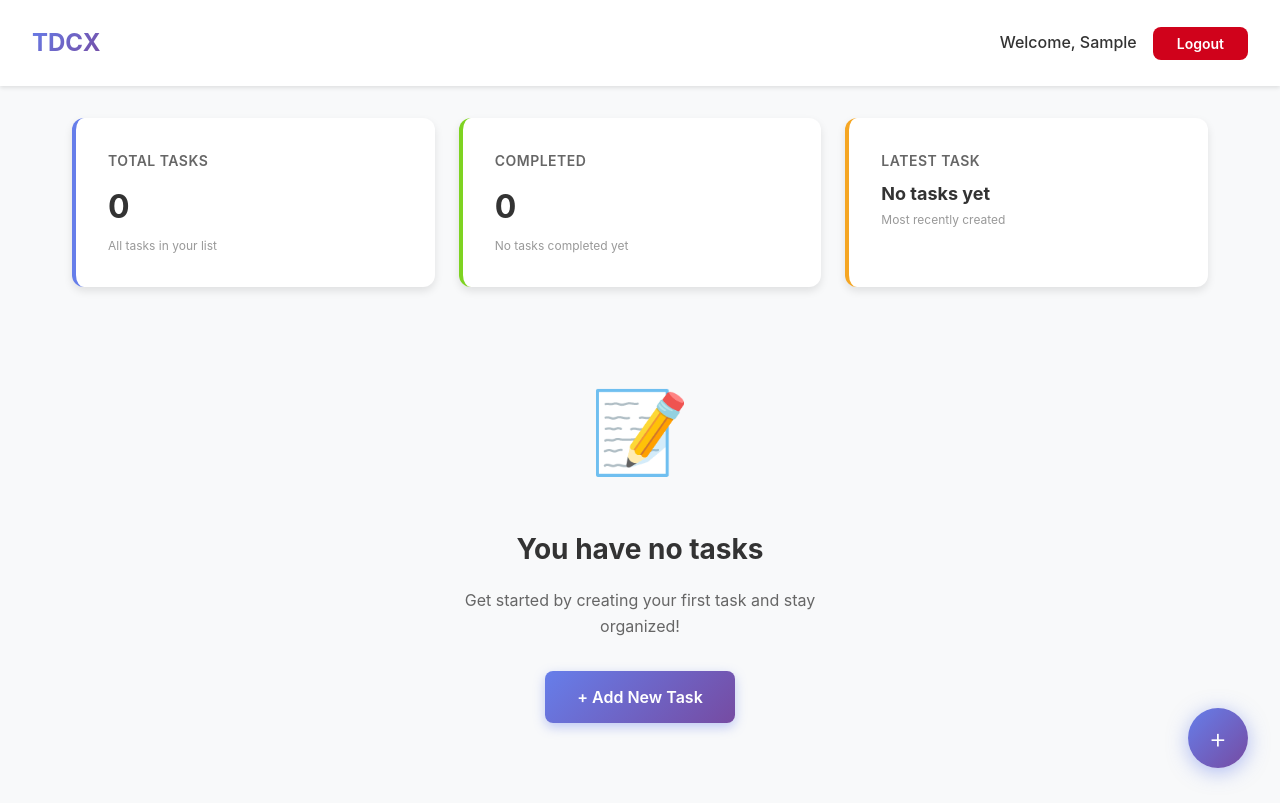
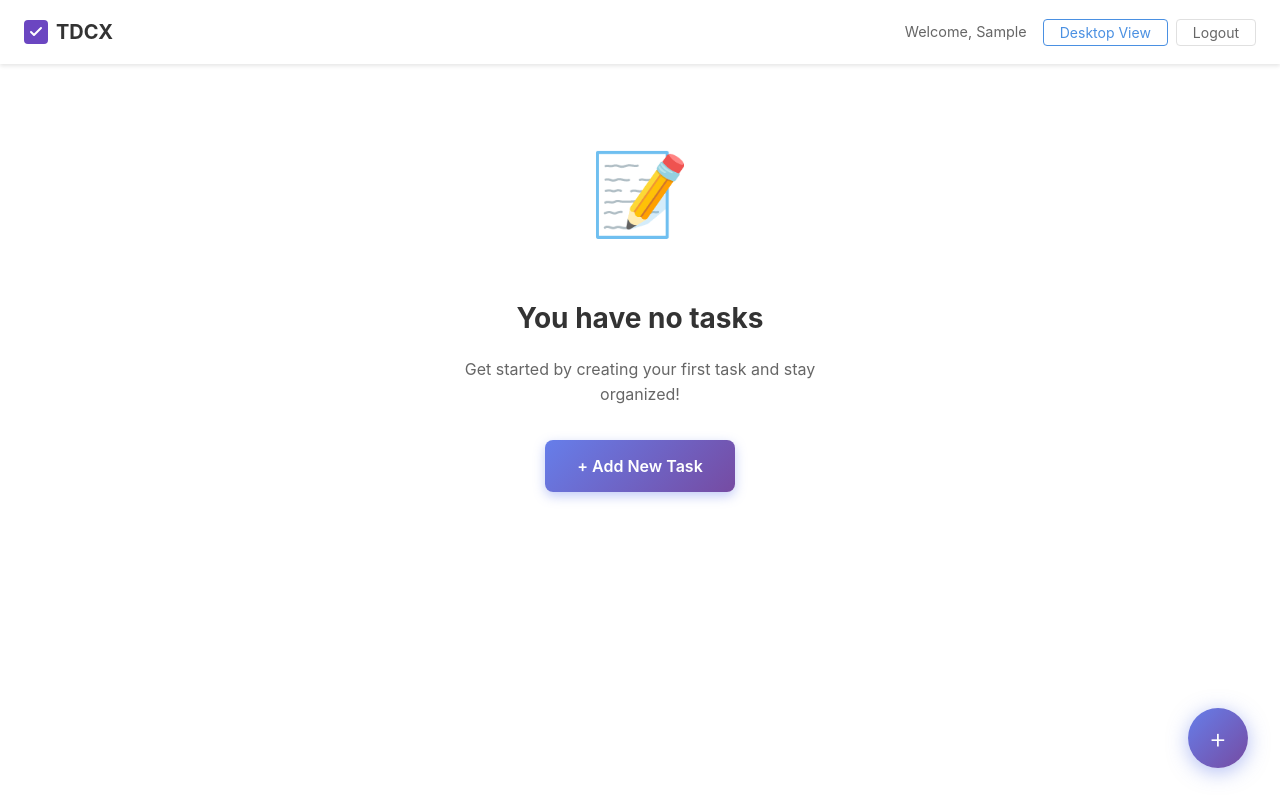
Before and after one commit to navein97/TDCX-Front-End-Assessment, a React (Vite) app: page /dashboard in a window 1280 px wide. Both pictures are taken after typing "Sample", "Sample123" into the empty fields and a click on the button "Sign In". Built offline with nearby package versions, Linux system fonts and the light colour scheme.

Commit message:
Skeleton loader - cookie fallback - View mode toggle

```diff
--- a/src/components/DashboardHeader.tsx
+++ b/src/components/DashboardHeader.tsx
@@ -1,11 +1,12 @@
-import React from 'react';
+import React, { useContext } from 'react';
 import styled from 'styled-components';
 import { useAuth } from '../contexts/AuthContext';
+import { ViewModeContext } from '../contexts/ViewModeContext';
 
-const Header = styled.header`
-  background: white;
-  padding: ${({ theme }) => theme.spacing.lg} ${({ theme }) => theme.spacing.xl};
+const HeaderContainer = styled.header`
+  background-color: white;
   box-shadow: ${({ theme }) => theme.shadows.sm};
+  padding: ${({ theme }) => theme.spacing.md} ${({ theme }) => theme.spacing.lg};
   display: flex;
   justify-content: space-between;
   align-items: center;
@@ -14,21 +15,17 @@ const Header = styled.header`
   z-index: 100;
 
   @media (max-width: ${({ theme }) => theme.breakpoints.mobile}) {
-    padding: ${({ theme }) => theme.spacing.md} ${({ theme }) => theme.spacing.lg};
+    padding: ${({ theme }) => theme.spacing.md};
   }
 `;
 
 const Logo = styled.div`
-  font-size: 24px;
-  font-weight: 700;
-  background: linear-gradient(135deg, #667eea 0%, #764ba2 100%);
-  -webkit-background-clip: text;
-  -webkit-text-fill-color: transparent;
-  background-clip: text;
-
-  @media (max-width: ${({ theme }) => theme.breakpoints.mobile}) {
-    font-size: 20px;
-  }
+  display: flex;
+  align-items: center;
+  gap: ${({ theme }) => theme.spacing.sm};
+  font-weight: bold;
+  font-size: 1.25rem;
+  color: ${({ theme }) => theme.colors.text};
 `;
 
 const UserSection = styled.div`
@@ -37,46 +34,69 @@ const UserSection = styled.div`
   gap: ${({ theme }) => theme.spacing.md};
 `;
 
-const Username = styled.span`
-  color: ${({ theme }) => theme.colors.text};
-  font-weight: 500;
-  display: none;
+const WelcomeText = styled.span`
+  color: ${({ theme }) => theme.colors.textLight};
+  font-size: 0.9rem;
 
-  @media (min-width: ${({ theme }) => theme.breakpoints.tablet}) {
-    display: inline;
+  @media (max-width: ${({ theme }) => theme.breakpoints.mobile}) {
+    display: none;
   }
 `;
 
-const LogoutButton = styled.button`
-  padding: ${({ theme }) => theme.spacing.sm} ${({ theme }) => theme.spacing.lg};
-  background: ${({ theme }) => theme.colors.danger};
-  color: white;
-  border-radius: ${({ theme }) => theme.borderRadius.md};
-  font-weight: 600;
-  font-size: 14px;
+const ButtonGroup = styled.div`
+  display: flex;
+  gap: ${({ theme }) => theme.spacing.sm};
+`;
+
+const ActionButton = styled.button`
+  background-color: transparent;
+  color: ${({ theme }) => theme.colors.textLight};
+  border: 1px solid ${({ theme }) => theme.colors.border};
+  padding: ${({ theme }) => theme.spacing.xs} ${({ theme }) => theme.spacing.md};
+  border-radius: ${({ theme }) => theme.borderRadius.sm};
+  font-size: 0.875rem;
   transition: all ${({ theme }) => theme.transitions.fast};
 
   &:hover {
-    background: ${({ theme }) => theme.colors.dangerHover};
-    transform: translateY(-1px);
-    box-shadow: ${({ theme }) => theme.shadows.sm};
+    color: ${({ theme }) => theme.colors.primary};
+    border-color: ${({ theme }) => theme.colors.primary};
+    background-color: ${({ theme }) => theme.colors.background};
   }
+`;
 
-  &:active {
-    transform: translateY(0);
+const ToggleButton = styled(ActionButton)`
+  color: ${({ theme }) => theme.colors.primary};
+  border-color: ${({ theme }) => theme.colors.primary};
+
+  &:hover {
+    background-color: ${({ theme }) => theme.colors.primary};
+    color: white;
   }
 `;
 
 export const DashboardHeader: React.FC = () => {
   const { user, logout } = useAuth();
+  const { mode, toggleMode } = useContext(ViewModeContext);
 
   return (
-    <Header>
-      <Logo>TDCX</Logo>
+    <HeaderContainer>
+      <Logo>
+        <svg width="24" height="24" viewBox="0 0 24 24" fill="none" xmlns="http://www.w3.org/2000/svg">
+          <rect width="24" height="24" rx="4" fill="#6B46C1" />
+          <path d="M7 12L10 15L17 8" stroke="white" strokeWidth="2" strokeLinecap="round" strokeLinejoin="round" />
+        </svg>
+        TDCX
+      </Logo>
+
       <UserSection>
-        {user && <Username>Welcome, {user.username}</Username>}
-        <LogoutButton onClick={logout}>Logout</LogoutButton>
+        <WelcomeText>Welcome, {user?.username}</WelcomeText>
+        <ButtonGroup>
+          <ToggleButton onClick={toggleMode}>
+            {mode === 'mobile' ? 'Desktop View' : 'Mobile View'}
+          </ToggleButton>
+          <ActionButton onClick={logout}>Logout</ActionButton>
+        </ButtonGroup>
       </UserSection>
-    </Header>
+    </HeaderContainer>
   );
 };
--- /dev/null
+++ b/src/components/Skeleton.tsx
@@ -0,0 +1,28 @@
+import styled, { keyframes } from 'styled-components';
+
+const shimmer = keyframes`
+  0% {
+    background-position: -200px 0;
+  }
+  100% {
+    background-position: calc(200px + 100%) 0;
+  }
+`;
+
+export const Skeleton = styled.div<{ height?: string; width?: string; margin?: string }>`
+  display: inline-block;
+  height: ${({ height }) => height || '1rem'};
+  width: ${({ width }) => width || '100%'};
+  margin: ${({ margin }) => margin || '0'};
+  background-color: #f0f0f0;
+  background-image: linear-gradient(
+    90deg,
+    #f0f0f0 0px,
+    #e0e0e0 40px,
+    #f0f0f0 80px
+  );
+  background-size: 200px 100%;
+  background-repeat: no-repeat;
+  border-radius: 4px;
+  animation: ${shimmer} 1.5s infinite linear;
+`;
--- a/src/contexts/AuthContext.tsx
+++ b/src/contexts/AuthContext.tsx
@@ -1,61 +1,57 @@
-import React, { createContext, useContext, useState, useEffect, ReactNode } from 'react';
+import React, { createContext, useState, useContext, useEffect } from 'react';
 import { User } from '../types/task';
+import { setCookie, getCookie, deleteCookie } from '../utils/cookie';
 
 interface AuthContextType {
   user: User | null;
-  login: (username: string, password: string) => boolean;
+  login: (username: string) => void;
   logout: () => void;
   isAuthenticated: boolean;
 }
 
 const AuthContext = createContext<AuthContextType | undefined>(undefined);
 
-const SESSION_KEY = 'tdcx_session';
-
-export const AuthProvider: React.FC<{ children: ReactNode }> = ({ children }) => {
+export const AuthProvider: React.FC<{ children: React.ReactNode }> = ({ children }) => {
   const [user, setUser] = useState<User | null>(null);
 
-  // Check for existing session on mount
   useEffect(() => {
-    const savedSession = sessionStorage.getItem(SESSION_KEY);
-    if (savedSession) {
-      try {
-        const userData = JSON.parse(savedSession);
-        setUser(userData);
-      } catch (error) {
-        console.error('Failed to parse session data:', error);
-        sessionStorage.removeItem(SESSION_KEY);
+    // Check sessionStorage first
+    const storedUser = sessionStorage.getItem('user');
+    if (storedUser) {
+      setUser(JSON.parse(storedUser));
+    } else {
+      // Fallback to cookie
+      const cookieUser = getCookie('tdcx_user');
+      if (cookieUser) {
+        const parsedUser = JSON.parse(cookieUser);
+        setUser(parsedUser);
+        // Sync back to sessionStorage
+        sessionStorage.setItem('user', cookieUser);
       }
     }
   }, []);
 
-  const login = (username: string, password: string): boolean => {
-    // Simple validation - in a real app, this would call an API
-    if (username.trim() && password.trim()) {
-      const userData: User = { username: username.trim() };
-      setUser(userData);
-      sessionStorage.setItem(SESSION_KEY, JSON.stringify(userData));
-      return true;
-    }
-    return false;
+  const login = (username: string) => {
+    const newUser = { username };
+    setUser(newUser);
+    sessionStorage.setItem('user', JSON.stringify(newUser));
+    setCookie('tdcx_user', JSON.stringify(newUser), 1); // 1 day expiration
   };
 
   const logout = () => {
     setUser(null);
-    sessionStorage.removeItem(SESSION_KEY);
+    sessionStorage.removeItem('user');
+    deleteCookie('tdcx_user');
   };
 
-  const value: AuthContextType = {
-    user,
-    login,
-    logout,
-    isAuthenticated: !!user,
-  };
-
-  return <AuthContext.Provider value={value}>{children}</AuthContext.Provider>;
+  return (
+    <AuthContext.Provider value={{ user, login, logout, isAuthenticated: !!user }}>
+      {children}
+    </AuthContext.Provider>
+  );
 };
 
-export const useAuth = (): AuthContextType => {
+export const useAuth = () => {
   const context = useContext(AuthContext);
   if (context === undefined) {
     throw new Error('useAuth must be used within an AuthProvider');
--- /dev/null
+++ b/src/contexts/ViewModeContext.tsx
@@ -0,0 +1,58 @@
+import { createContext, useState, ReactNode } from 'react';
+import { Theme } from '../styles/theme';
+
+type Mode = 'mobile' | 'desktop';
+
+interface ViewModeContextProps {
+  mode: Mode;
+  toggleMode: () => void;
+  themed: Theme;
+}
+
+// Import the default theme to use as base
+import { theme as defaultTheme } from '../styles/theme';
+
+export const ViewModeContext = createContext<ViewModeContextProps>({
+  mode: 'mobile',
+  toggleMode: () => {},
+  themed: defaultTheme,
+});
+
+export const ViewModeProvider = ({ children }: { children: ReactNode }) => {
+  const [mode, setMode] = useState<Mode>('mobile');
+
+  const toggleMode = () => setMode(prev => (prev === 'mobile' ? 'desktop' : 'mobile'));
+
+  // Clone the base theme and override breakpoints based on mode
+  // We're essentially swapping the breakpoints to force the layout
+  const themed: Theme = {
+    ...defaultTheme,
+    breakpoints: {
+      ...defaultTheme.breakpoints,
+      // If mode is mobile, we keep defaults (mobile-first).
+      // If mode is desktop, we trick the media queries.
+      // Actually, to FORCE a view, we need to manipulate how the components perceive the screen width.
+      // But since we can't easily change the window width, we'll adjust the media query strings in the theme.
+
+      // However, styled-components uses these strings in @media (min-width: ...).
+      // To force "mobile view" on desktop: we want the mobile styles to apply and desktop ones NOT to.
+      // To force "desktop view" on mobile: we want the desktop styles to apply.
+
+      // A simpler approach for this demo:
+      // When in 'mobile' mode (default), use standard breakpoints.
+      // When in 'desktop' mode, we could try to adjust, but actually,
+      // the request is to "smoothly convert".
+
+      // Let's implement the logic requested: override breakpoint values.
+      mobile: mode === 'mobile' ? '0px' : '1200px',
+      tablet: mode === 'mobile' ? '768px' : '1200px',
+      desktop: mode === 'mobile' ? '1200px' : '0px',
+    },
+  };
+
+  return (
+    <ViewModeContext.Provider value={{ mode, toggleMode, themed }}>
+      {children}
+    </ViewModeContext.Provider>
+  );
+};
--- a/src/pages/DashboardPage.tsx
+++ b/src/pages/DashboardPage.tsx
@@ -1,101 +1,142 @@
-import React, { useState } from 'react';
+import React, { useState, useEffect } from 'react';
 import styled from 'styled-components';
 import { DashboardHeader } from '../components/DashboardHeader';
 import { TaskStats } from '../components/TaskStats';
-import { SearchBar } from '../components/SearchBar';
 import { TaskList } from '../components/TaskList';
 import { EmptyState } from '../components/EmptyState';
+import { SearchBar } from '../components/SearchBar';
+import { AddTaskButton } from '../components/AddTaskButton';
 import { TaskModal } from '../components/TaskModal';
-import { AddTaskButton } from '../components/AddTaskButton';
 import { useTasks } from '../contexts/TaskContext';
+import { Task } from '../types/task';
+import { Skeleton } from '../components/Skeleton';
 
-const DashboardContainer = styled.div`
+const PageContainer = styled.div`
   min-height: 100vh;
-  background: ${({ theme }) => theme.colors.backgroundGray};
-  display: flex;
-  flex-direction: column;
+  background-color: ${({ theme }) => theme.colors.background};
 `;
 
 const MainContent = styled.main`
-  flex: 1;
-  padding: ${({ theme }) => theme.spacing.xl};
   max-width: 1200px;
-  width: 100%;
   margin: 0 auto;
+  padding: ${({ theme }) => theme.spacing.lg};
+  display: flex;
+  flex-direction: column;
+  gap: ${({ theme }) => theme.spacing.xl};
 
   @media (max-width: ${({ theme }) => theme.breakpoints.mobile}) {
-    padding: ${({ theme }) => theme.spacing.lg};
+    padding: ${({ theme }) => theme.spacing.md};
+    gap: ${({ theme }) => theme.spacing.lg};
   }
 `;
 
-const TaskSection = styled.section`
-  background: white;
-  border-radius: ${({ theme }) => theme.borderRadius.lg};
-  padding: ${({ theme }) => theme.spacing.xl};
-  box-shadow: ${({ theme }) => theme.shadows.sm};
+const ContentHeader = styled.div`
+  display: flex;
+  justify-content: space-between;
+  align-items: center;
+  flex-wrap: wrap;
+  gap: ${({ theme }) => theme.spacing.md};
+`;
 
-  @media (max-width: ${({ theme }) => theme.breakpoints.mobile}) {
-    padding: ${({ theme }) => theme.spacing.lg};
-  }
+const Title = styled.h1`
+  font-size: 1.5rem;
+  color: ${({ theme }) => theme.colors.text};
+  margin: 0;
 `;
 
 export const DashboardPage: React.FC = () => {
   const { tasks, addTask, updateTask } = useTasks();
   const [isModalOpen, setIsModalOpen] = useState(false);
-  const [editingTask, setEditingTask] = useState<{ id: string; name: string } | null>(null);
+  const [editingTask, setEditingTask] = useState<Task | undefined>(undefined);
+  const [loading, setLoading] = useState(true);
 
-  const handleAddTask = (taskName: string) => {
-    addTask(taskName);
+  // Simulate async data loading
+  useEffect(() => {
+    const timer = setTimeout(() => {
+      setLoading(false);
+    }, 800);
+    return () => clearTimeout(timer);
+  }, []);
+
+  const handleAddTask = (name: string) => {
+    addTask(name);
+    setIsModalOpen(false);
   };
 
-  const handleEditTask = (id: string, name: string) => {
-    setEditingTask({ id, name });
+  const handleEditTask = (id: string, _name: string) => {
+    // We need the full task object, but TaskList only passes id and name.
+    // We can find the task from the tasks array.
+    const task = tasks.find(t => t.id === id);
+    if (task) {
+      setEditingTask(task);
       setIsModalOpen(true);
+    }
   };
 
-  const handleUpdateTask = (taskName: string) => {
+  const handleUpdateTask = (name: string) => {
     if (editingTask) {
-      updateTask(editingTask.id, taskName);
-      setEditingTask(null);
+      updateTask(editingTask.id, name);
+      setIsModalOpen(false);
+      setEditingTask(undefined);
     }
   };
 
   const handleCloseModal = () => {
     setIsModalOpen(false);
-    setEditingTask(null);
-  };
-
-  const handleOpenNewTaskModal = () => {
-    setEditingTask(null);
-    setIsModalOpen(true);
+    setEditingTask(undefined);
   };
 
   return (
-    <DashboardContainer>
+    <PageContainer>
       <DashboardHeader />
-
       <MainContent>
+        {loading ? (
+          <>
+            <div style={{ display: 'grid', gridTemplateColumns: 'repeat(auto-fit, minmax(250px, 1fr))', gap: '1rem' }}>
+              <Skeleton height="120px" />
+              <Skeleton height="120px" />
+              <Skeleton height="120px" />
+            </div>
+            <div style={{ display: 'flex', justifyContent: 'space-between', marginTop: '2rem' }}>
+              <Skeleton width="200px" height="40px" />
+              <Skeleton width="300px" height="40px" />
+            </div>
+            <div style={{ marginTop: '1rem' }}>
+              <Skeleton height="80px" margin="0 0 1rem 0" />
+              <Skeleton height="80px" margin="0 0 1rem 0" />
+              <Skeleton height="80px" margin="0 0 1rem 0" />
+            </div>
+          </>
+        ) : (
+          <>
+            {tasks.length > 0 && (
+              <>
                 <TaskStats />
+                <ContentHeader>
+                  <Title>Tasks</Title>
+                  <SearchBar />
+                </ContentHeader>
+              </>
+            )}
 
             {tasks.length === 0 ? (
-          <EmptyState onAddTask={handleOpenNewTaskModal} />
+              <EmptyState onAddTask={() => setIsModalOpen(true)} />
             ) : (
-          <TaskSection>
-            <SearchBar />
               <TaskList onEditTask={handleEditTask} />
-          </TaskSection>
             )}
-      </MainContent>
 
-      <AddTaskButton onClick={handleOpenNewTaskModal} />
+            <AddTaskButton onClick={() => setIsModalOpen(true)} />
 
             <TaskModal
               isOpen={isModalOpen}
               onClose={handleCloseModal}
               onSubmit={editingTask ? handleUpdateTask : handleAddTask}
-        initialValue={editingTask?.name || ''}
+              initialValue={editingTask?.name}
               mode={editingTask ? 'edit' : 'create'}
             />
-    </DashboardContainer>
+          </>
+        )}
+      </MainContent>
+    </PageContainer>
   );
 };
--- /dev/null
+++ b/src/utils/cookie.ts
@@ -0,0 +1,15 @@
+export const setCookie = (name: string, value: string, days = 7) => {
+    const expires = new Date(Date.now() + days * 864e5).toUTCString();
+    document.cookie = `${name}=${encodeURIComponent(value)}; expires=${expires}; path=/`;
+};
+
+export const getCookie = (name: string) => {
+    return document.cookie.split('; ').reduce((r, v) => {
+        const parts = v.split('=');
+        return parts[0] === name ? decodeURIComponent(parts[1]) : r;
+    }, '');
+};
+
+export const deleteCookie = (name: string) => {
+    setCookie(name, '', -1);
+};
```
Also changed, not shown: src/App.tsx (+18 -9 lines), src/pages/LoginPage.tsx (+3 -7 lines), 2 other files (tests, documents, lock files or other folders). Lines whose indentation alone changed are shown as unchanged.
